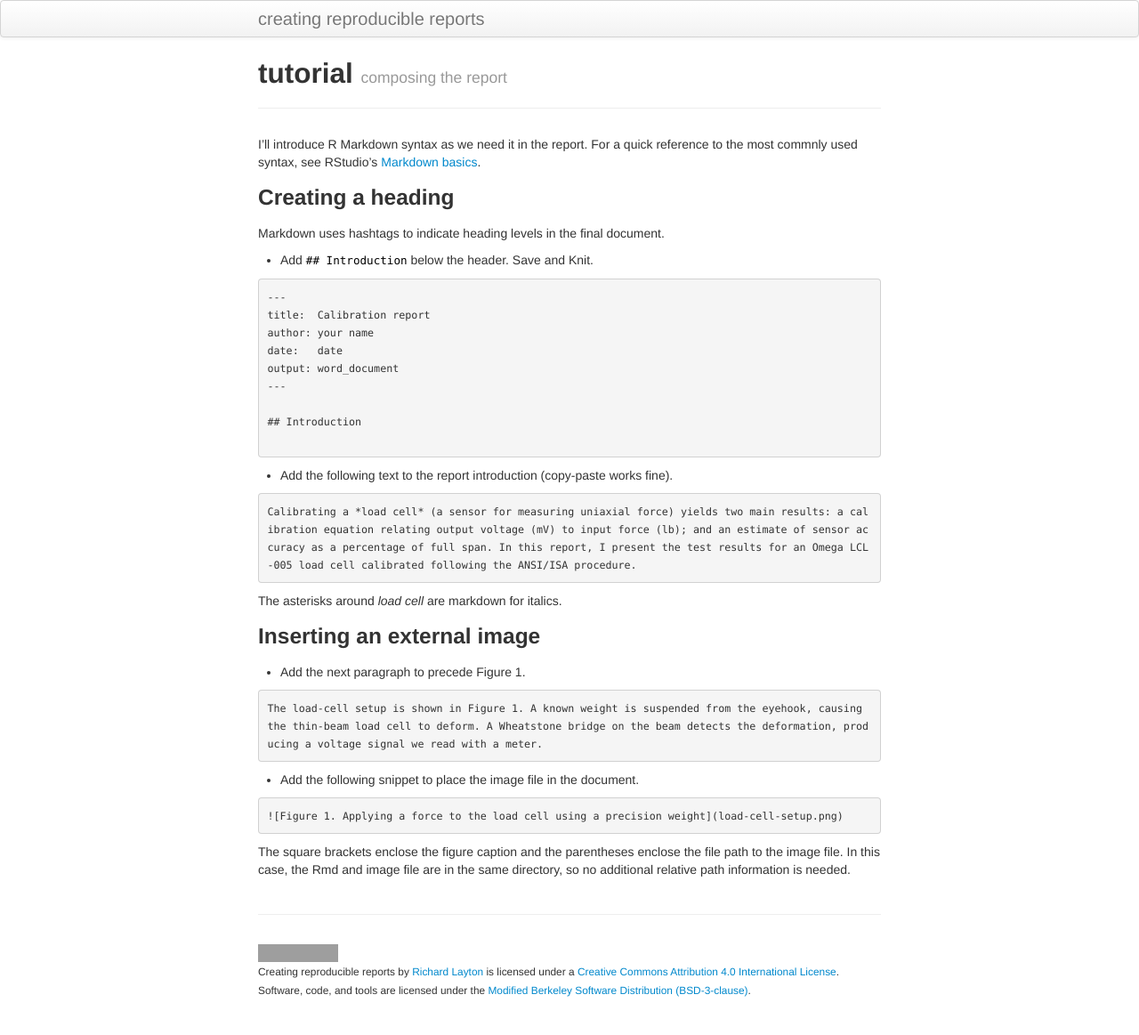
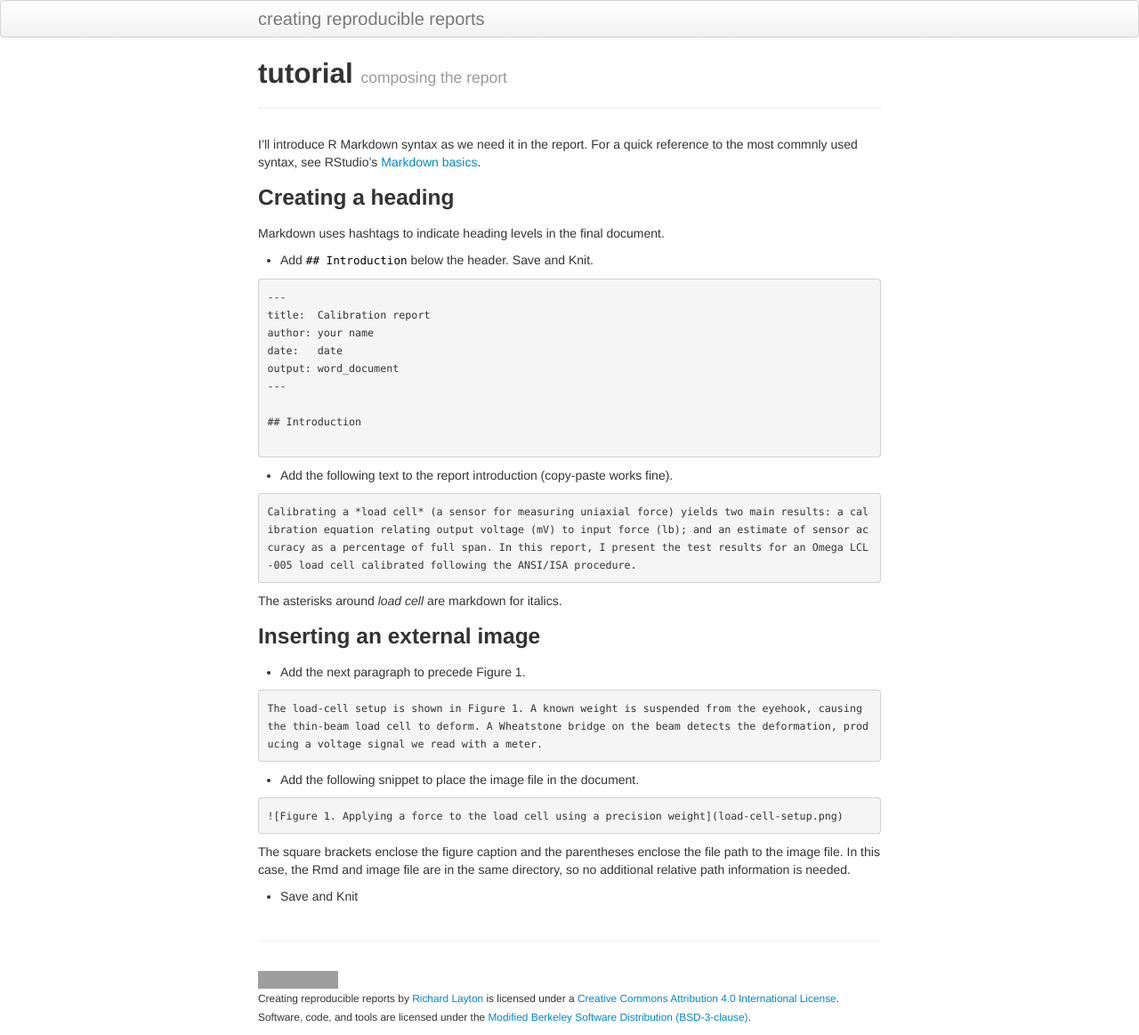
Before and after one commit to DSR-RHIT/creating-reproducible-reports, a Jekyll site: the page built from pages/composing.md, in a window 1280 px wide. Shown: the whole page at 89% size. Built offline with Jekyll 4.4.1, drawn with Linux system fonts in a browser that asks for light colours; before the commit the page ends 1133 px from its top, so only the background shows below that; grey boxes are pictures that could not be loaded.

Commit message:
tutorial

````diff
--- a/pages/composing.md
+++ b/pages/composing.md
@@ -47,3 +47,5 @@ The asterisks around *load cell* are markdown for italics.
 ![Figure 1. Applying a force to the load cell using a precision weight](load-cell-setup.png)
 ```
 The square brackets enclose the figure caption and the parentheses enclose the file path to the image file. In this case, the Rmd and image file are in the same directory, so no additional relative path information is needed.
+
+- Save and Knit
````
